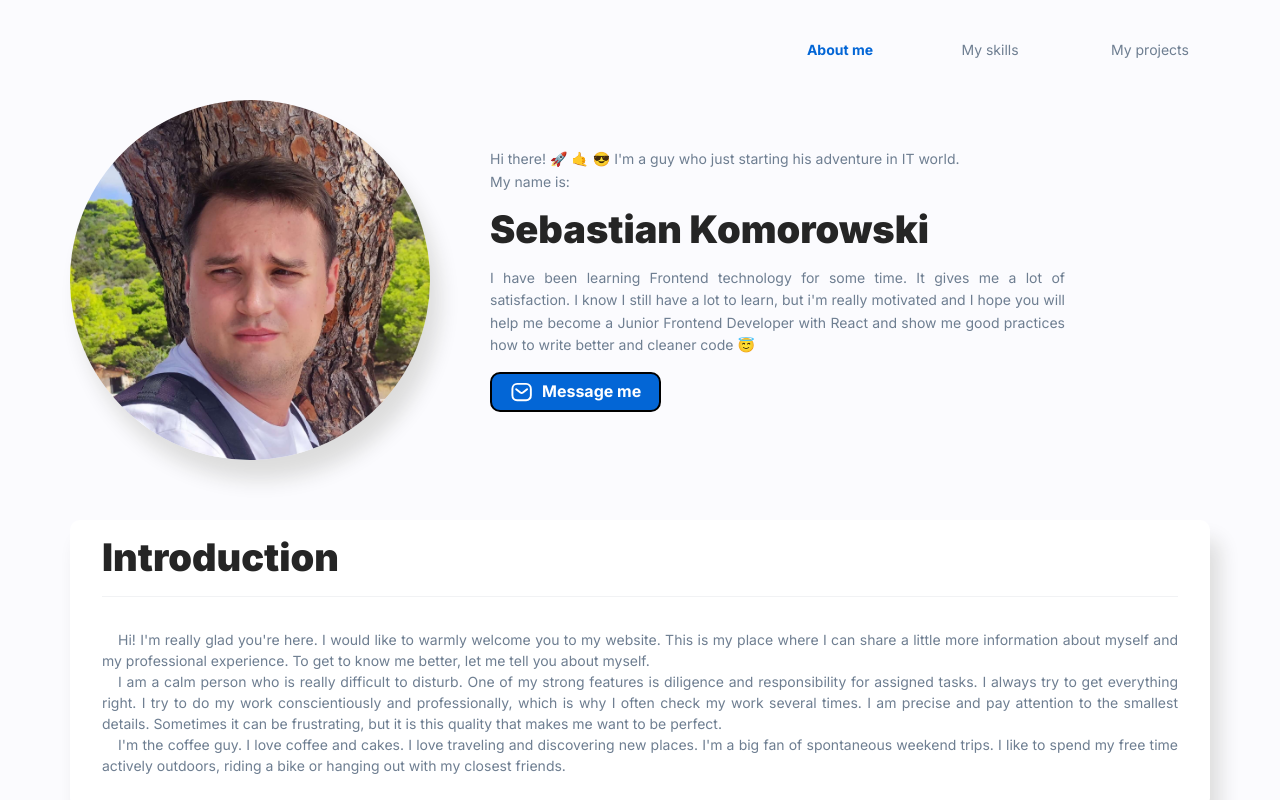
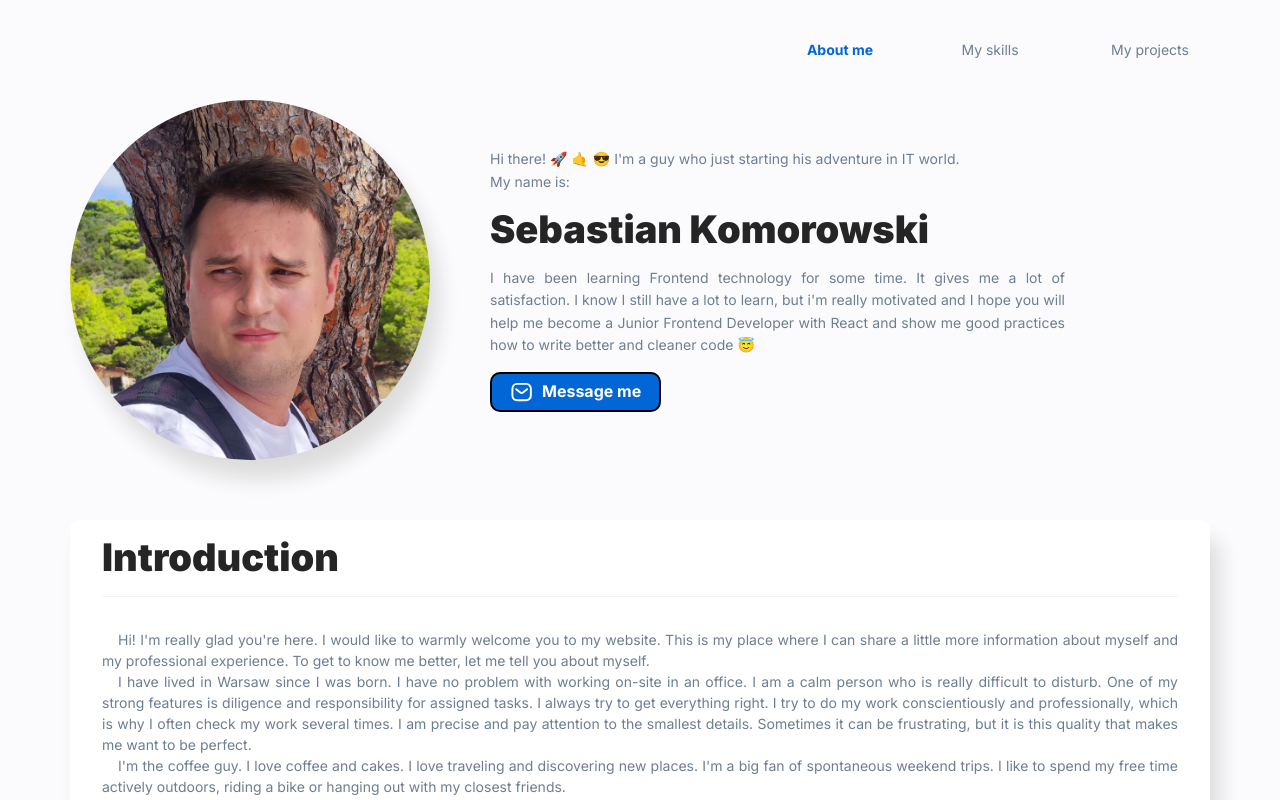
Before and after one commit to carterstorm/my-personal-homepage, a React (Create React App) app: page / in a window 1280 px wide. Both pictures are taken after a click on the item "About me". Shown: the top 800 px of the page. Built offline with nearby package versions, Linux system fonts and the light colour scheme.

Commit message:
changed text in Introduction

```diff
--- a/src/features/AboutMe/Introduction/index.js
+++ b/src/features/AboutMe/Introduction/index.js
@@ -8,8 +8,9 @@ export const Introduction = () => (
             my professional experience. To get to know me better, let me tell you about myself.
         </Paragraph>
         <Paragraph>
-            I am a calm person who is really difficult to disturb.
-            One of my strong features is diligence and responsibility for assigned tasks. I always try to get everything right.
+            I have lived in Warsaw since I was born. I have no problem with working on-site in an office. I am a
+            calm person who is really difficult to disturb. One of my strong features is
+            diligence and responsibility for assigned tasks. I always try to get everything right.
             I try to do my work conscientiously and professionally, which is why I often check my work several times.
             I am precise and pay attention to the smallest details. Sometimes it can be frustrating,
             but it is this quality that makes me want to be perfect.
```
